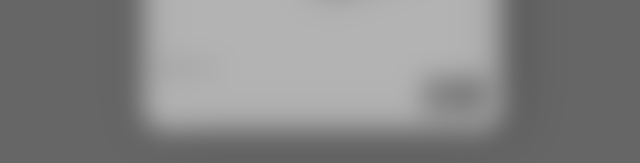
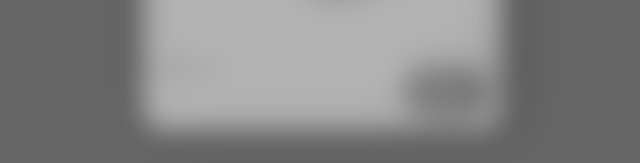
Before and after one commit to Hmrinal/visitingCardAnimate, a plain HTML site: page index.html in a window 1280 px wide. Shown: the part 449-612 px from the top of the page, without its empty margins (302-942 px from the left). Drawn offline with Linux system fonts and the light colour scheme.

Commit message:
style: final test style

```diff
--- a/style.css
+++ b/style.css
@@ -89,5 +89,7 @@ p{
     background-color: #000000;
     color: #ffffff;
     font-size: 28px;
-
+    padding: 5px 10px 5px 10px;
+    border-radius: 30px;
+    box-shadow: 10px 0 50px rgba(0,0,0,0.5);
 }
```
